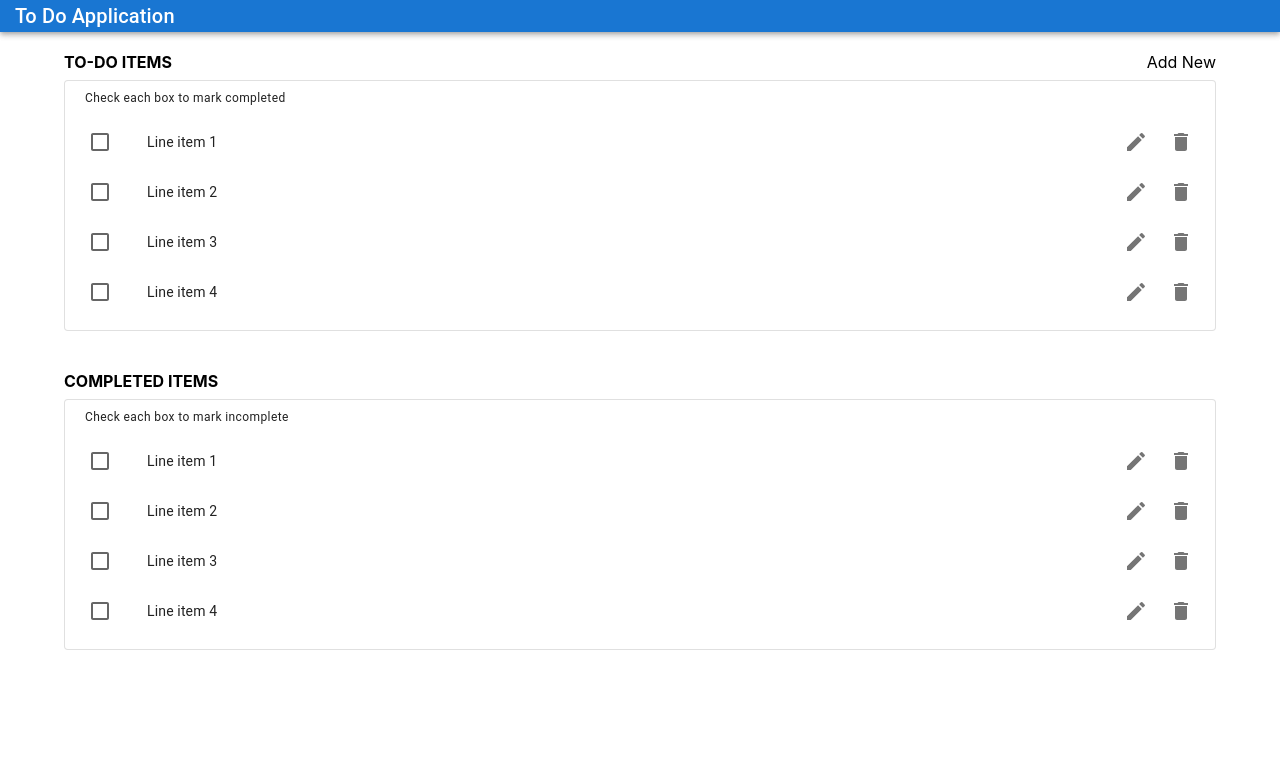
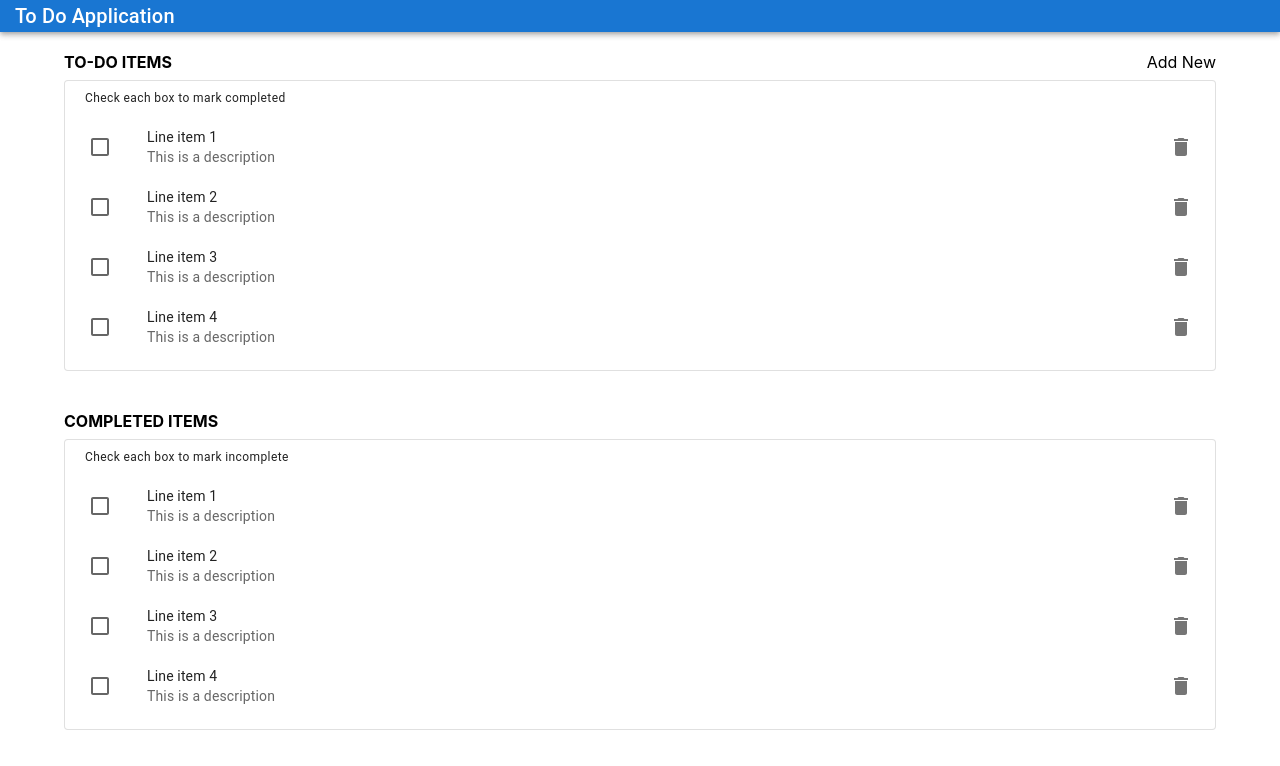
Before and after one commit to mgordon82/todo-app, a React (Create React App) app: page / in a window 1280 px wide. Shown: the top 766 px of the page. Built offline with nearby package versions, Linux system fonts and the light colour scheme.

Commit message:
removed edit button

```diff
--- a/src/Components/ListItems/index.jsx
+++ b/src/Components/ListItems/index.jsx
@@ -10,7 +10,6 @@ import {
   ListItemText,
   Typography,
 } from '@mui/material';
-import EditIcon from '@mui/icons-material/Edit';
 import DeleteIcon from '@mui/icons-material/Delete';
 const ListItems = (props) => {
   const { title, description, action } = props;
@@ -38,25 +37,16 @@ const ListItems = (props) => {
           </Typography>
         )}
         <List sx={{ width: '100%', bgcolor: 'background.paper' }}>
-          {[0, 1, 2, 3].map((value) => {
+          {[0, 1, 2, 3].map((value, key) => {
             const labelId = `checkbox-list-label-${value}`;
 
             return (
               <ListItem
                 key={value}
                 secondaryAction={
-                  <>
-                    <IconButton
-                      edge='end'
-                      sx={{ marginRight: '5px' }}
-                      aria-label='edit'
-                    >
-                      <EditIcon />
-                    </IconButton>
-                    <IconButton edge='end' aria-label='delete'>
-                      <DeleteIcon />
-                    </IconButton>
-                  </>
+                  <IconButton edge='end' aria-label='delete'>
+                    <DeleteIcon />
+                  </IconButton>
                 }
                 disablePadding
               >
@@ -77,6 +67,7 @@ const ListItems = (props) => {
                   <ListItemText
                     id={labelId}
                     primary={`Line item ${value + 1}`}
+                    secondary={'This is a description'}
                   />
                 </ListItemButton>
               </ListItem>
```
